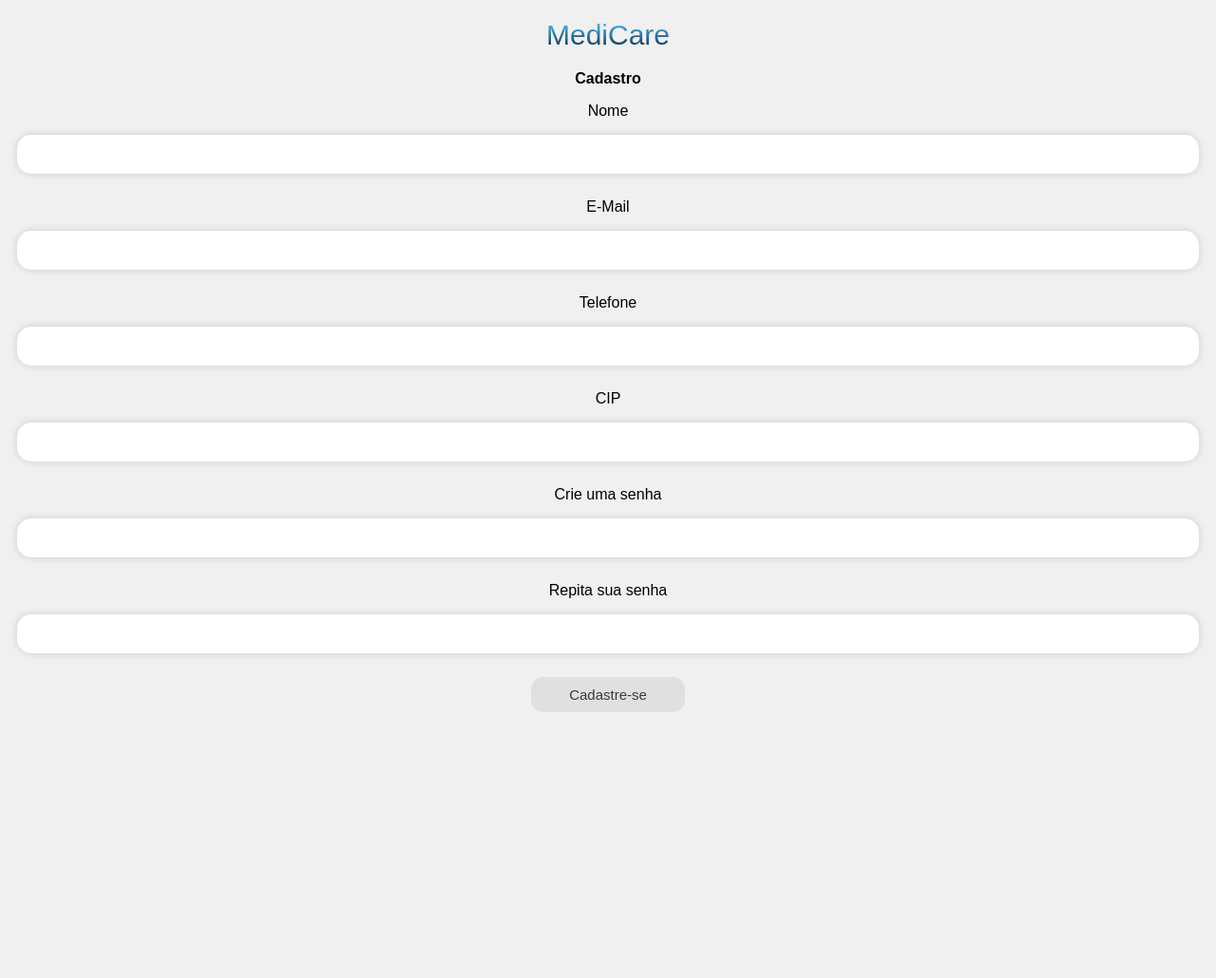
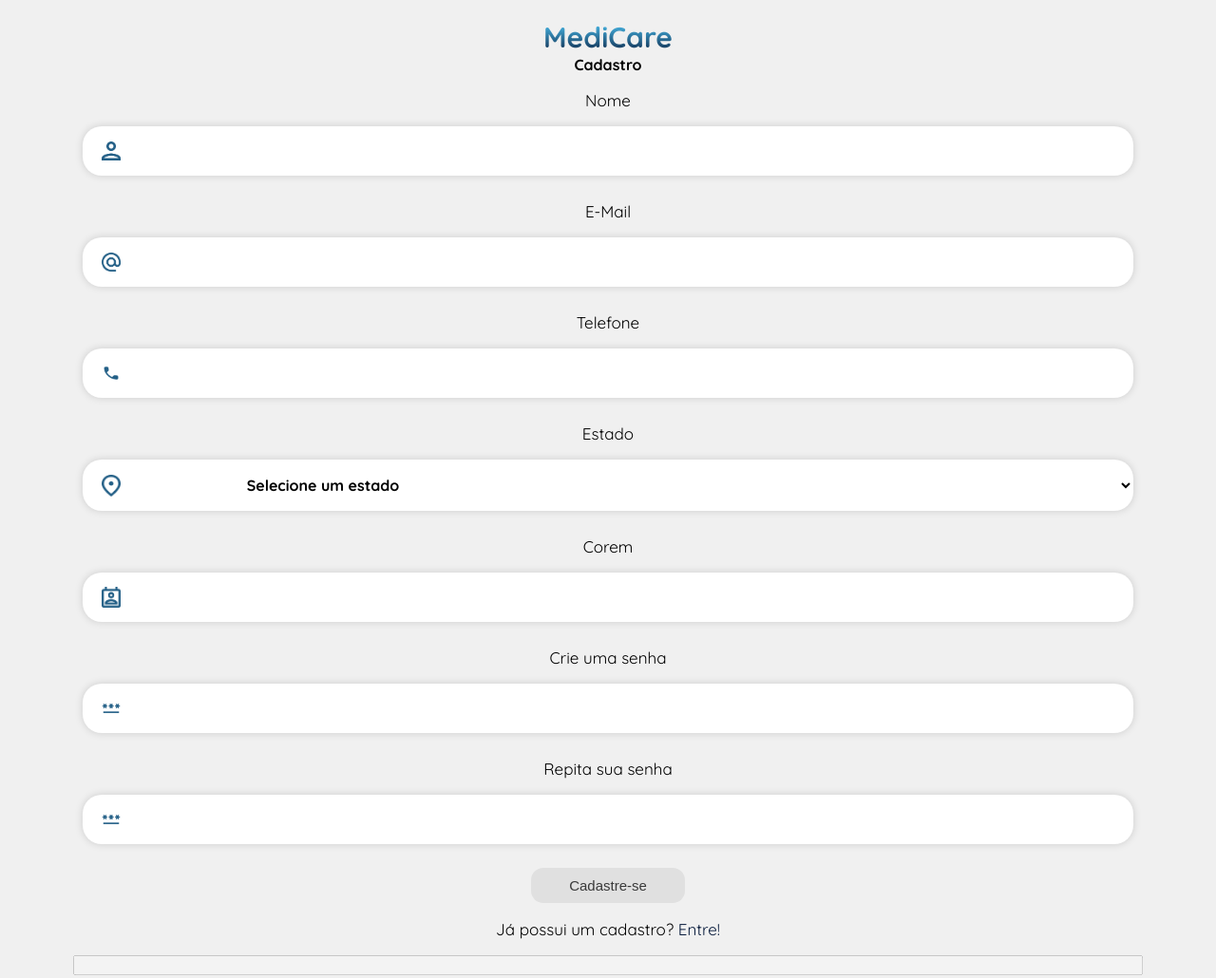
Before and after one commit to niButera/MediCareLogIn, a plain HTML site: page cadastro.html in a window 1280 px wide. Shown: the whole page at 95% size. Before the commit the page ends 800 px from the top, so only its background shows below. Drawn offline with Linux system fonts and the light colour scheme; a web font is replaced by a local one.

Commit message:
deixei belo

```diff
--- a/cadastro.html
+++ b/cadastro.html
@@ -5,11 +5,14 @@
     <meta charset="UTF-8">
     <meta name="viewport" content="width=device-width, initial-scale=1.0">
     <link rel="stylesheet" href="style.css">
+    <link rel="stylesheet" href="icons.css">
+    <script src="java.js"></script>
 
-    <!-- Fontes -->
+    <!-- FONTES -->
     <link rel="preconnect" href="https://fonts.googleapis.com">
     <link rel="preconnect" href="https://fonts.gstatic.com" crossorigin>
-    <link href="https://fonts.googleapis.com/css2?family=Khula:wght@300;400;600;700;800&display=swap" rel="stylesheet">
+    <link href="https://fonts.googleapis.com/css2?family=Nunito&family=Quicksand:wght@300..700&display=swap"
+        rel="stylesheet">
 
     <title>MediCare - Cadastro</title>
 </head>
@@ -19,20 +22,56 @@
     <span>Cadastro</span>
     <div class="container form">
         <p>Nome</p>
-        <input id="form" type="text" class="validate">
+        <input id="nome" type="text" class="validate">
         <p>E-Mail</p>
-        <input id="form" type="text" class="validate">
+        <input id="email" type="text" class="validate">
         <p>Telefone</p>
-        <input id="form" type="text" class="validate">
-        <p>CIP</p>
-        <input id="form" type="text" class="validate">
+        <input id="phone" type="text" class="validate">
+        <p>Estado</p>
+            <select id="estado" class="validate">
+                <option value="" selected disabled hidden>Selecione um estado</option>
+                <option value="AC">Acre</option>
+                <option value="AL">Alagoas</option>
+                <option value="AP">Amapá</option>
+                <option value="AM">Amazonas</option>
+                <option value="BA">Bahia</option>
+                <option value="CE">Ceará</option>
+                <option value="DF">Distrito Federal</option>
+                <option value="ES">Espírito Santo</option>
+                <option value="GO">Goiás</option>
+                <option value="MA">Maranhão</option>
+                <option value="MT">Mato Grosso</option>
+                <option value="MS">Mato Grosso do Sul</option>
+                <option value="MG">Minas Gerais</option>
+                <option value="PA">Pará</option>
+                <option value="PB">Paraíba</option>
+                <option value="PR">Paraná</option>
+                <option value="PE">Pernambuco</option>
+                <option value="PI">Piauí</option>
+                <option value="RJ">Rio de Janeiro</option>
+                <option value="RN">Rio Grande do Norte</option>
+                <option value="RS">Rio Grande do Sul</option>
+                <option value="RO">Rondônia</option>
+                <option value="RR">Roraima</option>
+                <option value="SC">Santa Catarina</option>
+                <option value="SP">São Paulo</option>
+                <option value="SE">Sergipe</option>
+                <option value="TO">Tocantins</option>
+            </select>
+        <p>Corem</p>
+        <input id="corem" type="text" class="validate">
         <p>Crie uma senha</p>
-        <input id="form" type="text" class="validate">
+        <input id="senha" type="text" class="validate">
         <p>Repita sua senha</p>
-        <input id="form" type="text" class="validate">
+        <input id="senha" type="text" class="validate">
         <div class="button">
             <button class="meuBotao" onclick="window.location.href='login.html'">Cadastre-se</button>
+            <p>Já possui um cadastro? <a href="login.html">Entre!</a></p>
         </div>
+
+        <input type="text" id="estadoSigla" class="validate" disabled>
+
+
 </body>
 
 </html>
--- /dev/null
+++ b/icons.css
@@ -0,0 +1,131 @@
+#nome {
+    /* CAIXA */
+    box-shadow: 0px 0px 8px 0px rgba(0, 0, 0, 0.15);
+    margin: 0px 10px 10px 10px;
+    background-color: #fff;
+    box-sizing: border-box;
+    border-radius: 20px;
+    padding: 16px;
+    padding-left: 15%;
+    border: 2px;
+    /* TEXTO */
+    font-family: "Quicksand";
+    font-weight: bold;
+    color: #000000;
+    font-size: 16px;
+    /* ICONS */
+    background-image: url('media/people.png');
+    background-position: 20px center;
+    background-repeat: no-repeat;
+    background-size: 20px;
+}
+
+#email {
+    /* CAIXA */
+    box-shadow: 0px 0px 8px 0px rgba(0, 0, 0, 0.15);
+    margin: 0px 10px 10px 10px;
+    background-color: #fff;
+    box-sizing: border-box;
+    border-radius: 20px;
+    padding: 16px;
+    padding-left: 15%;
+    border: 2px;
+    /* TEXTO */
+    font-family: "Quicksand";
+    font-weight: bold;
+    color: #000000;
+    font-size: 16px;
+    /* ICONS */
+    background-image: url('media/arroba.png');
+    background-position: 20px center;
+    background-repeat: no-repeat;
+    background-size: 20px;
+}
+
+#phone {
+    /* CAIXA */
+    box-shadow: 0px 0px 8px 0px rgba(0, 0, 0, 0.15);
+    margin: 0px 10px 10px 10px;
+    background-color: #fff;
+    box-sizing: border-box;
+    border-radius: 20px;
+    padding: 16px;
+    padding-left: 15%;
+    border: 2px;
+    /* TEXTO */
+    font-family: "Quicksand";
+    font-weight: bold;
+    color: #000000;
+    font-size: 16px;
+    /* ICONS */
+    background-image: url('media/phone.png');
+    background-position: 20px center;
+    background-repeat: no-repeat;
+    background-size: 20px;
+}
+
+#corem {
+    /* CAIXA */
+    box-shadow: 0px 0px 8px 0px rgba(0, 0, 0, 0.15);
+    margin: 0px 10px 10px 10px;
+    background-color: #fff;
+    box-sizing: border-box;
+    border-radius: 20px;
+    padding: 16px;
+    padding-left: 15%;
+    border: 2px;
+    /* TEXTO */
+    font-family: "Quicksand";
+    font-weight: bold;
+    color: #000000;
+    font-size: 16px;
+    /* ICONS */
+    background-image: url('media/listpeople.png');
+    background-position: 20px center;
+    background-repeat: no-repeat;
+    background-size: 20px;
+}
+
+#estado {
+    /* CAIXA */
+    box-shadow: 0px 0px 8px 0px rgba(0, 0, 0, 0.15);
+    margin: 0px 10px 10px 10px;
+    background-color: #fff;
+    box-sizing: border-box;
+    border-radius: 20px;
+    padding: 16px;
+    padding-left: 15%;
+    border: 2px;
+    /* TEXTO */
+    font-family: "Quicksand";
+    font-weight: bold;
+    color: #000000;
+    font-size: 16px;
+    /* ICONS */
+    background-image: url('media/local.png');
+    background-position: 20px center;
+    background-repeat: no-repeat;
+    background-size: 20px;
+}
+
+#senha {
+    /* CAIXA */
+    box-shadow: 0px 0px 8px 0px rgba(0, 0, 0, 0.15);
+    margin: 0px 10px 10px 10px;
+    background-color: #fff;
+    box-sizing: border-box;
+    border-radius: 20px;
+    padding: 16px;
+    padding-left: 15%;
+    border: 2px;
+    /* TEXTO */
+    font-family: "Quicksand";
+    font-weight: bold;
+    color: #000000;
+    font-size: 16px;
+    /* ICONS */
+    background-image: url('media/password.png');
+    background-position: 20px center;
+    background-repeat: no-repeat;
+    background-size: 20px;
+}
--- /dev/null
+++ b/java.js
@@ -0,0 +1,6 @@
+function updateTextBox() {
+    var selectElement = document.getElementById("corem");
+    var selectedOption = selectElement.options[selectElement.selectedIndex];
+    var siglaTextBox = document.getElementById("estadoSigla");
+    siglaTextBox.value = selectedOption.value; // Define o valor da caixa de texto como a sigla do estado selecionado
+}
--- a/style.css
+++ b/style.css
@@ -1,39 +1,46 @@
+/* CORPO */
 body {
     background-color: rgba(240, 240, 240, 1);
+    margin-right: 6%;
+    margin-left: 6%;
+    text-align: center;
 }
 
+.center {
+    align-items: center;
+}
+
+/* BOTÕES */
 .meuBotao:hover {
-    background: linear-gradient(to bottom, rgba(10, 29, 62, 1), rgba(80, 206, 255, 1));
     box-shadow: 0px 0px 10px 0px #0505058a;
+    background: linear-gradient(to bottom,
+            rgba(10, 29, 62, 1),
+            rgba(80, 206, 255, 1));
     color: #ffffff;
 }
 
 .meuBotao {
     background: rgb(224, 224, 224);
     color: rgb(58, 58, 58);
+    justify-content: center;
     border-radius: 13px;
     padding: 10px 40px;
+    margin: 15px auto;
     cursor: pointer;
     font-size: 15px;
+    display: block;
     border: none;
-    justify-content: center;
-    margin: 15px auto;
-    display: block;
+}
+
+/* CAIXAS */
+
+.form-container {
+    position: relative;
+    width: 200px;
 }
 
 #form:hover {
     box-shadow: 0px 0px 10px 0px rgba(10, 29, 62, 1);
-}
-
-#form {
-    box-shadow: 0px 0px 8px 0px rgba(0, 0, 0, 0.150);
-    margin: 0px 10px 10px 10px;
-    background-color: #fff;
-    box-sizing: border-box;
-    border-radius: 15px;
-    padding: 13px;
-    color: #000;
-    border: 2px;
 }
 
 .form {
@@ -41,32 +48,44 @@ body {
     display: flex;
 }
 
+/* FONTES */
 h1 {
-    background: linear-gradient(to top, rgba(10, 29, 62, 1), rgba(80, 206, 255, 1)); -webkit-background-clip: text;
-    font-family: "Khula", sans-serif;
+    background: linear-gradient(to top,
+            rgba(10, 29, 62, 1),
+            rgba(80, 206, 255, 1));
+    -webkit-background-clip: text;
+    font-family: "Quicksand";
     color: transparent;
     text-align: center;
     font-style: normal;
-    font-weight: 530;
+    margin-bottom: 0%;
+    font-weight: bold;
     font-size: 30px;
 }
 
 span {
+    font-family: "Quicksand";
+    text-align: center;
     font-weight: bold;
-    text-align: center;
-    font-family: "Khula", sans-serif;
     display: block;
     margin: auto;
 }
 
-
 p {
+    font-family: "Quicksand";
     text-align: center;
-    font-family: "Khula", sans-serif;
+    font-size: 17px;
 }
 
 a {
+    color: rgba(10, 29, 62, 1);
     text-decoration: none;
     text-align: center;
-    color: rgba(10, 29, 62, 1);
 }
+
+/* IMAGENS */
+
+img {
+    margin-top: 55%;
+    width: 150px;
+}
--- a/stylerecuperar.css
+++ b/stylerecuperar.css
@@ -1,13 +1,15 @@
-html, body {
+html{
     height: 100%;
-    margin: 0;
 }
 
 body {
     background: linear-gradient(to bottom, rgba(10, 29, 62, 1) 30%, rgba(80, 206, 255, 1));
     background-size: cover;
+    text-align: center;
+    margin-right: 6%;
+    margin-left: 6%;
+    height: 100%;
 }
-
 
 .meuBotao:hover {
     background: linear-gradient(to bottom, rgba(10, 29, 62, 1), rgba(80, 206, 255, 1));
@@ -33,14 +35,14 @@ body {
 }
 
 #form {
-    box-shadow: 0px 0px 8px 0px rgba(0, 0, 0, 0.150);
+    box-shadow: 0px 0px 8px 0px rgba(0, 0, 0, 0.15);
     margin: 0px 10px 10px 10px;
     background-color: #fff;
     box-sizing: border-box;
-    border-radius: 15px;
-    padding: 13px;
+    border-radius: 20px;
+    padding: 16px;
     color: #000;
-    border: 2px;
+    border: 0px;
 }
 
 .form {
@@ -49,25 +51,38 @@ body {
 }
 
 span {
+    font-family: "Khula", sans-serif;
+    text-align: center;
+    margin-bottom: 5%;
+    font-weight: bold;
     color: white;
-    font-weight: bold;
-    text-align: center;
-    font-family: "Khula", sans-serif;
+    margin-top: 5%;
 }
 
 h1 {
-    font-family: "Khula", sans-serif;
     color: white;
+    font-family: "Quicksand";
     text-align: center;
     font-style: normal;
-    font-weight: 530;
+    margin-bottom: 0%;
+    font-weight: bold;
+    font-size: 30px;
+}
+
+h2 {
+    color: rgba(203, 237, 255, 1);
+    font-family: "Quicksand";
+    text-align: center;
+    font-style: normal;
+    font-weight: bold;
     font-size: 30px;
 }
 
 p {
+    font-family: "Quicksand";
+    text-align: center;
+    font-size: 17px;
     color: white;
-    text-align: center;
-    font-family: "Khula", sans-serif;
 }
 
 a {
```
Also changed, not shown: index.html (+4 -2 lines), login.html (+11 -6 lines), recuperar.html (+8 -5 lines), redefinir.html (+6 -4 lines), media/Arrow 36.png (deleted), media/MediCare.png (added), media/arroba.png (added), media/listpeople.png (added), media/local.png (added), media/password.png (added), media/people.png (added), media/phone.png (added).
